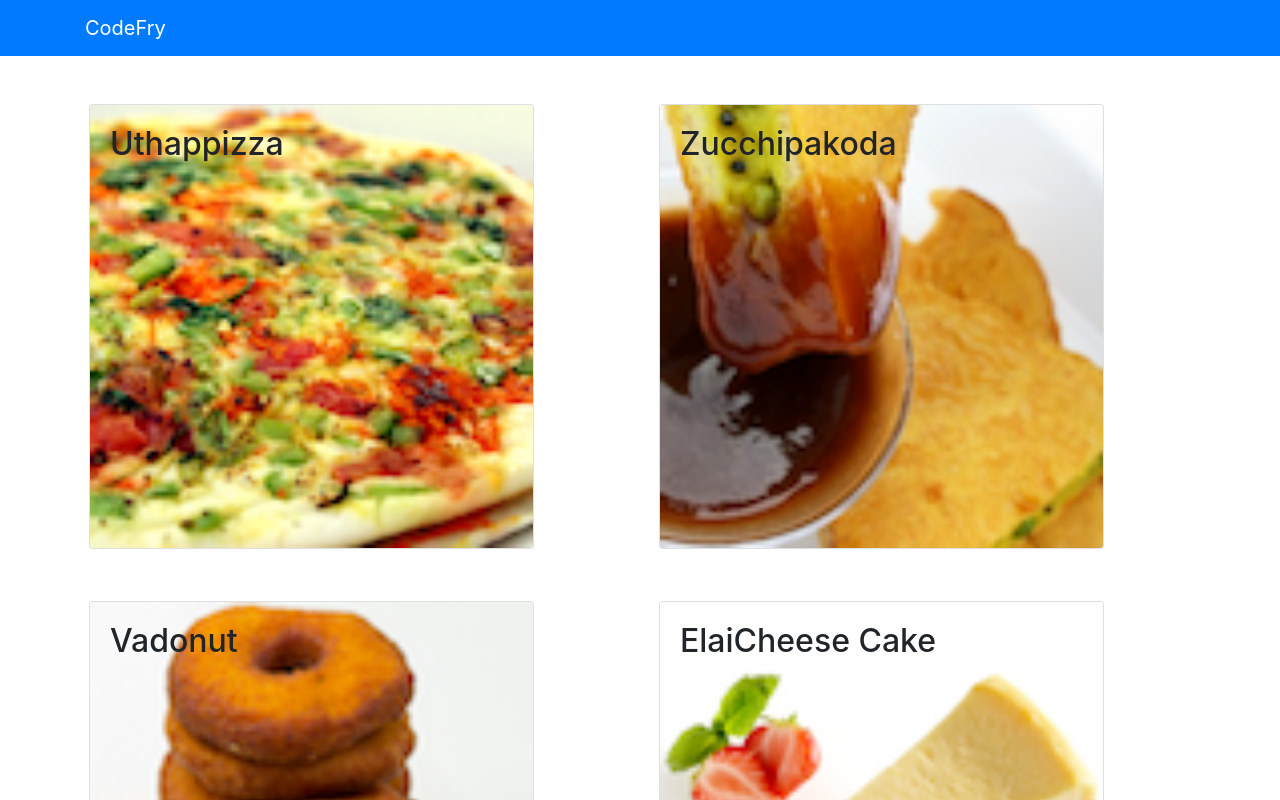
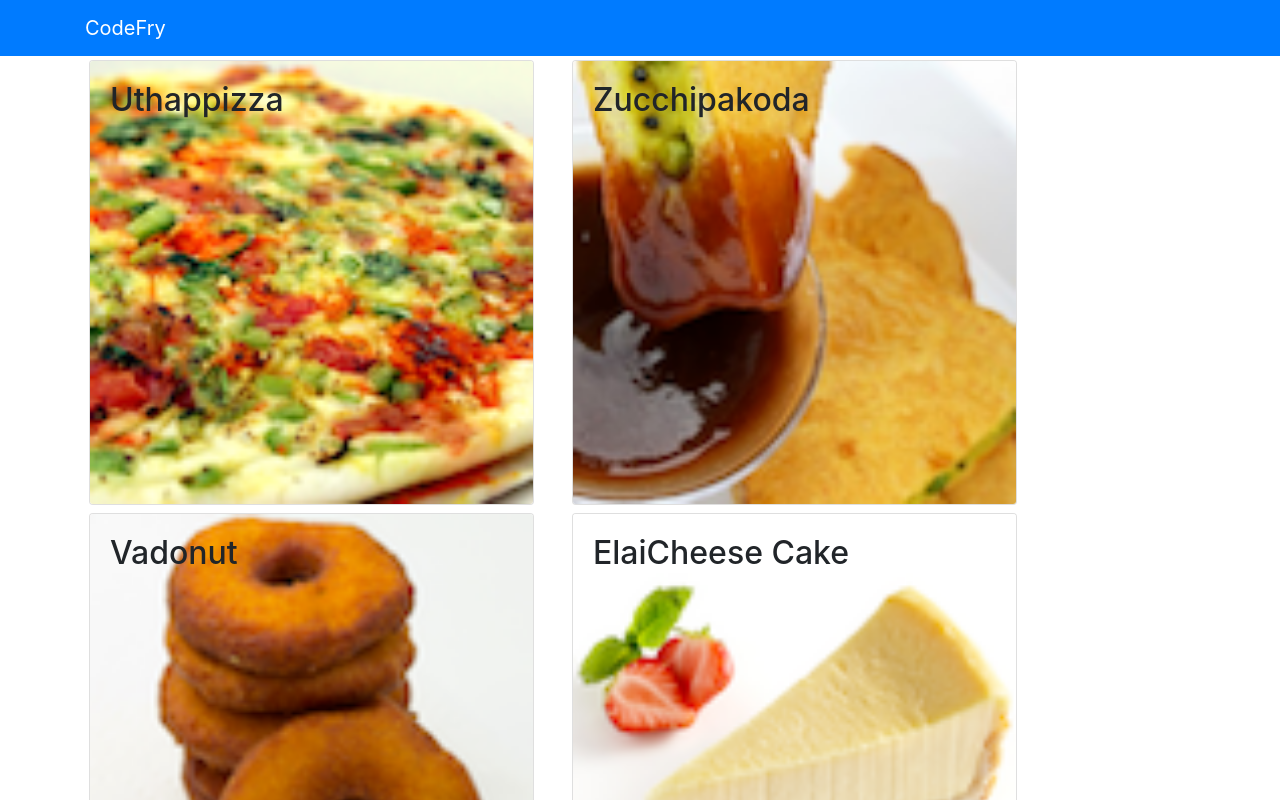
Before and after one commit to mr0a/Frontend-React, a React (Create React App) app: page / in a window 1280 px wide. Shown: the top 800 px of the page. Built offline with nearby package versions, Linux system fonts and the light colour scheme.

Commit message:
Assignment 1 Complete

```diff
--- a/src/App.js
+++ b/src/App.js
@@ -1,10 +1,16 @@
 import {Navbar, NavbarBrand} from 'reactstrap';
 import React, { Component } from 'react';
 import Menu from './components/MenuComponent';
-import {dishes} from './shared/dishes';
+import {DISHES} from './shared/dishes';
 
 
 class App extends Component{
+  constructor(props) {
+    super(props);
+    this.state = {
+      dishes: DISHES
+    }
+  }
   render () {
     return (
       <div>
@@ -13,7 +19,7 @@
               <NavbarBrand>CodeFry</NavbarBrand>
             </div>
           </Navbar>
-          <Menu dishes={dishes} />
+          <Menu dishes={this.state.dishes} />
       </div>
     );
   }
--- /dev/null
+++ b/src/components/DishdetailComponent.js
@@ -0,0 +1,44 @@
+import React, { Component } from 'react';
+import { Card, CardBody, CardImg, CardText, CardTitle } from 'reactstrap';
+
+
+class DishDetail extends Component {
+
+    comments(comments){
+        if (comments != null){
+            return comments.map(comment => (
+                    <ul key={comment.id} className="list-unstyled">
+                        <li>{comment.comment}</li>
+                        <li>--- {comment.author}</li>
+                        <li>{comment.date}</li>
+                    </ul>
+            ))
+        }else{
+            return (
+                <p>No Comments</p>
+            )
+        }
+    }
+
+    render() {
+        const dish = this.props.dish;
+        return (
+            <div className="row">
+                <div className="col-12 col-md-5 m-1">
+                    <Card>
+                        <CardImg src={dish.image} alt={dish.name} />
+                        <CardBody>
+                            <CardTitle>{dish.name}</CardTitle>
+                            <CardText>{dish.description}</CardText>
+                        </CardBody>
+                    </Card>
+                </div>
+                <div className="col-12 col-md-5 m-1">
+                    {this.comments(dish.comments)}
+                </div>
+            </div>
+        );
+    }
+}
+
+export default DishDetail;
--- a/src/components/MenuComponent.js
+++ b/src/components/MenuComponent.js
@@ -1,5 +1,7 @@
 import React, { Component } from 'react';
 import { Card, CardBody, CardImg, CardText, CardTitle, CardImgOverlay } from 'reactstrap';
+import DishDetail from './DishdetailComponent';
+
 
 class Menu extends Component {
 
@@ -19,26 +21,16 @@
 
         renderDish(dish) {
             if (dish !== null){
-                return (
-                    <Card>
-                        <CardImg width="100%" src={dish.image} alt={dish.name} />
-                        <CardBody>
-                            <CardTitle>{dish.name}</CardTitle>
-                            <CardText>{dish.description}</CardText>
-                        </CardBody>
-                    </Card>
-                )
+                return <DishDetail dish={dish} />
             }else{
-                return (
-                    <div></div>
-                )
+                return <div />;
             }
         }
 
     render() {
         const menu = this.props.dishes.map((dish) => {
             return (
-              <div key={dish.id} className="col-12 col-md-5 m-1 mr-auto mt-5">
+              <div key={dish.id} className="col-12 col-md-5 m-1">
                 <Card onClick={() => this.onDishSelect(dish)}>
                     <CardImg width="100%" src={dish.image} alt={dish.name} />
                     <CardImgOverlay>
@@ -52,11 +44,9 @@
         return (
           <div className="container">
             <div className="row">
-                  {menu}
+                {menu}
             </div>
-            <div className="row">
-                {this.renderDish(this.state.selectedDish)};
-            </div>
+            {this.renderDish(this.state.selectedDish)}
           </div>
         );
     }
--- a/src/shared/dishes.js
+++ b/src/shared/dishes.js
@@ -1,4 +1,5 @@
-export const dishes = [
+export const DISHES =
+    [
         {
         id: 0,
         name:'Uthappizza',
@@ -6,7 +7,44 @@
         category: 'mains',
         label:'Hot',
         price:'4.99',
-          description:'A unique combination of Indian Uthappam (pancake) and Italian pizza, topped with Cerignola olives, ripe vine cherry tomatoes, Vidalia onion, Guntur chillies and Buffalo Paneer.'                        },
+        description:'A unique combination of Indian Uthappam (pancake) and Italian pizza, topped with Cerignola olives, ripe vine cherry tomatoes, Vidalia onion, Guntur chillies and Buffalo Paneer.',
+        comments: [
+            {
+            id: 0,
+            rating: 5,
+            comment: "Imagine all the eatables, living in conFusion!",
+            author: "John Lemon",
+            date: "2012-10-16T17:57:28.556094Z"
+            },
+            {
+            id: 1,
+            rating: 4,
+            comment: "Sends anyone to heaven, I wish I could get my mother-in-law to eat it!",
+            author: "Paul McVites",
+            date: "2014-09-05T17:57:28.556094Z"
+            },
+            {
+            id: 2,
+            rating: 3,
+            comment: "Eat it, just eat it!",
+            author: "Michael Jaikishan",
+            date: "2015-02-13T17:57:28.556094Z"
+            },
+            {
+            id: 3,
+            rating: 4,
+            comment: "Ultimate, Reaching for the stars!",
+            author: "Ringo Starry",
+            date: "2013-12-02T17:57:28.556094Z"
+            },
+            {
+            id: 4,
+            rating: 2,
+            comment: "It's your birthday, we're gonna party!",
+            author: "25 Cent",
+            date: "2011-12-02T17:57:28.556094Z"
+            }
+        ]                        },
         {
         id: 1,
         name:'Zucchipakoda',
@@ -14,7 +52,45 @@
         category: 'appetizer',
         label:'',
         price:'1.99',
-          description:'Deep fried Zucchini coated with mildly spiced Chickpea flour batter accompanied with a sweet-tangy tamarind sauce'                        },
+        description:'Deep fried Zucchini coated with mildly spiced Chickpea flour batter accompanied with a sweet-tangy tamarind sauce',
+        comments: [
+            {
+            id: 0,
+            rating: 5,
+            comment: "Imagine all the eatables, living in conFusion!",
+            author: "John Lemon",
+            date: "2012-10-16T17:57:28.556094Z"
+            },
+            {
+            id: 1,
+            rating: 4,
+            comment: "Sends anyone to heaven, I wish I could get my mother-in-law to eat it!",
+            author: "Paul McVites",
+            date: "2014-09-05T17:57:28.556094Z"
+            },
+            {
+            id: 2,
+            rating: 3,
+            comment: "Eat it, just eat it!",
+            author: "Michael Jaikishan",
+            date: "2015-02-13T17:57:28.556094Z"
+            },
+            {
+            id: 3,
+            rating: 4,
+            comment: "Ultimate, Reaching for the stars!",
+            author: "Ringo Starry",
+            date: "2013-12-02T17:57:28.556094Z"
+            },
+            {
+            id: 4,
+            rating: 2,
+            comment: "It's your birthday, we're gonna party!",
+            author: "25 Cent",
+            date: "2011-12-02T17:57:28.556094Z"
+            }
+        ]
+        },
         {
         id: 2,
         name:'Vadonut',
@@ -22,7 +98,45 @@
         category: 'appetizer',
         label:'New',
         price:'1.99',
-          description:'A quintessential ConFusion experience, is it a vada or is it a donut?'                        },
+        description:'A quintessential ConFusion experience, is it a vada or is it a donut?',
+        comments: [
+            {
+            id: 0,
+            rating: 5,
+            comment: "Imagine all the eatables, living in conFusion!",
+            author: "John Lemon",
+            date: "2012-10-16T17:57:28.556094Z"
+            },
+            {
+            id: 1,
+            rating: 4,
+            comment: "Sends anyone to heaven, I wish I could get my mother-in-law to eat it!",
+            author: "Paul McVites",
+            date: "2014-09-05T17:57:28.556094Z"
+            },
+            {
+            id: 2,
+            rating: 3,
+            comment: "Eat it, just eat it!",
+            author: "Michael Jaikishan",
+            date: "2015-02-13T17:57:28.556094Z"
+            },
+            {
+            id: 3,
+            rating: 4,
+            comment: "Ultimate, Reaching for the stars!",
+            author: "Ringo Starry",
+            date: "2013-12-02T17:57:28.556094Z"
+            },
+            {
+            id: 4,
+            rating: 2,
+            comment: "It's your birthday, we're gonna party!",
+            author: "25 Cent",
+            date: "2011-12-02T17:57:28.556094Z"
+            }
+        ]
+        },
         {
         id: 3,
         name:'ElaiCheese Cake',
@@ -30,5 +144,43 @@
         category: 'dessert',
         label:'',
         price:'2.99',
-          description:'A delectable, semi-sweet New York Style Cheese Cake, with Graham cracker crust and spiced with Indian cardamoms'                        }
+        description:'A delectable, semi-sweet New York Style Cheese Cake, with Graham cracker crust and spiced with Indian cardamoms',
+        comments: [
+            {
+            id: 0,
+            rating: 5,
+            comment: "Imagine all the eatables, living in conFusion!",
+            author: "John Lemon",
+            date: "2012-10-16T17:57:28.556094Z"
+            },
+            {
+            id: 1,
+            rating: 4,
+            comment: "Sends anyone to heaven, I wish I could get my mother-in-law to eat it!",
+            author: "Paul McVites",
+            date: "2014-09-05T17:57:28.556094Z"
+            },
+            {
+            id: 2,
+            rating: 3,
+            comment: "Eat it, just eat it!",
+            author: "Michael Jaikishan",
+            date: "2015-02-13T17:57:28.556094Z"
+            },
+            {
+            id: 3,
+            rating: 4,
+            comment: "Ultimate, Reaching for the stars!",
+            author: "Ringo Starry",
+            date: "2013-12-02T17:57:28.556094Z"
+            },
+            {
+            id: 4,
+            rating: 2,
+            comment: "It's your birthday, we're gonna party!",
+            author: "25 Cent",
+            date: "2011-12-02T17:57:28.556094Z"
+            }
         ]
+        }
+    ];
```
Lines whose indentation alone changed are shown as unchanged.
